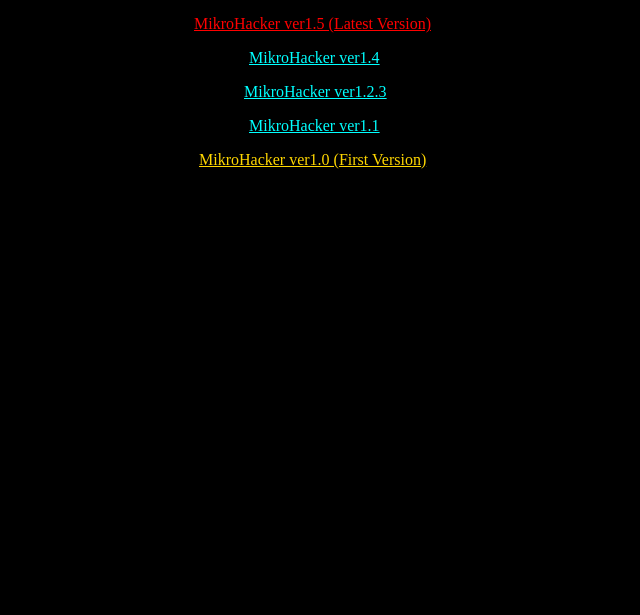
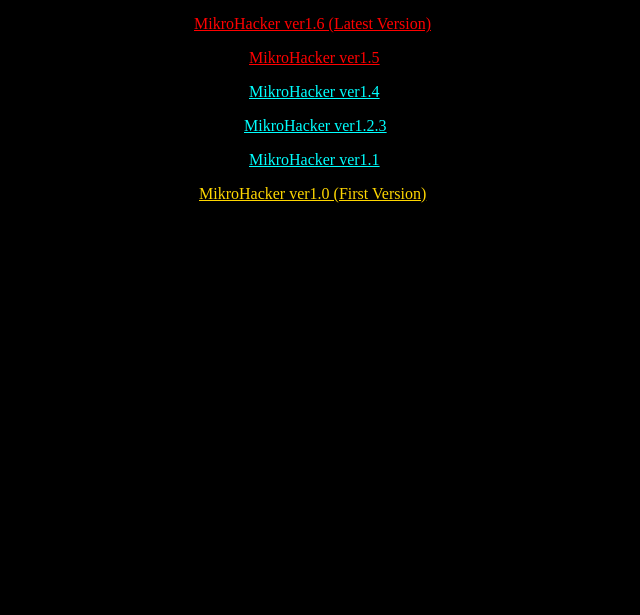
Before and after one commit to Paxai/MikroHacker, a plain HTML site: page index.html in a window 1280 px wide. Shown: the part 185-800 px from the top of the page, without its empty margins (609-1249 px from the left). Drawn offline with Linux system fonts and the light colour scheme.

Commit message:
Add files via upload

```diff
--- a/index.html
+++ b/index.html
@@ -18,7 +18,8 @@
         </header>
 
     <p style="color:darkgreen; margin-left: 825px; font-size: 30px;">MikroHacker's:</p>
-    <p><a style="color: red; margin-left: 795px;" style="size: 50cm;" href="https://www.mediafire.com/file/r8i1hypucc18wq9/MikroHacker_1.5.zip/file">MikroHacker ver1.5 (Latest Version)</a></p>
+    <p><a style="color: red; margin-left: 795px;" style="size: 50cm;" href="https://www.mediafire.com/file/axr0dd0uy3csftc/MikroHacker_1.6.zip/file">MikroHacker ver1.6 (Latest Version)</a></p>
+    <p><a style="color: red; margin-left: 850px;" style="size: 50cm;" href="https://www.mediafire.com/file/r8i1hypucc18wq9/MikroHacker_1.5.zip/file">MikroHacker ver1.5</a></p>
     <p><a style="color: aqua; margin-left: 850px;" href="https://www.mediafire.com/file/bb06nsudanfbt3e/MikroHacker_1.4.zip/file">MikroHacker ver1.4</a></p>
     <p><a style="color: aqua; margin-left: 845px;" href="https://www.mediafire.com/file/nekyicf1cmdsk68/Mikro_Hacker_v_1.2.3.zip/file">MikroHacker ver1.2.3</a></p>
     <p><a style="color: aqua; margin-left: 850px;" href="https://www.mediafire.com/file/jiy20azxmiaqp2f/Mikro_Hacker_1.1.zip/file">MikroHacker ver1.1</a></p>
```
Also changed, not shown: url.txt (added).
